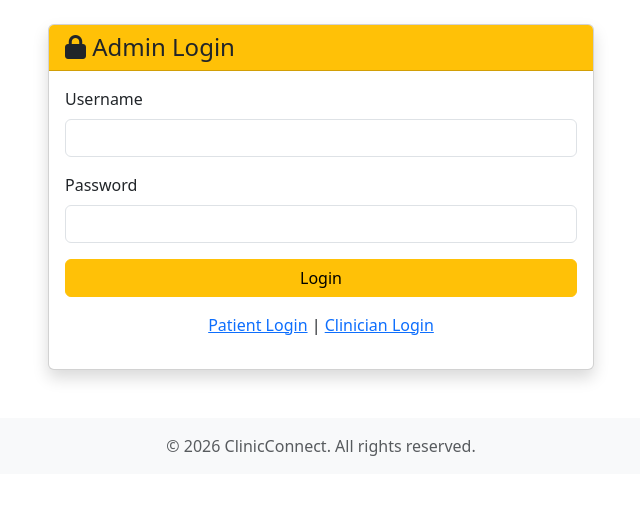
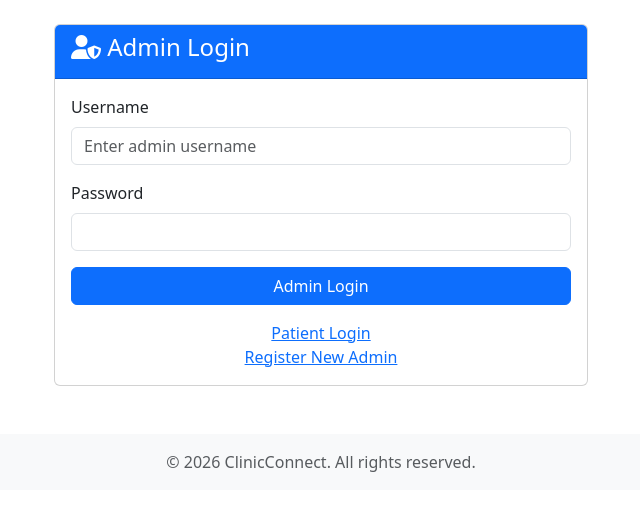
Before and after one commit to TalhaMajeed12/clinicconnect-enterprise, a Flask app: page /auth/admin/login in a window 1280 px wide. Shown: the part 56-567 px from the top of the page, without its empty margins (319-959 px from the left). Run offline with Flask 3, Linux system fonts and the light colour scheme; parts of the project's set-up code (start-up, migrations or seed data) failed here and were passed over.

Commit message:
Complete auth system: registration, login, admin login with form data preservation

```diff
--- a/app/routes/auth.py
+++ b/app/routes/auth.py
@@ -1,198 +1,336 @@
-from flask import Blueprint, render_template, request, redirect, url_for, session, flash, jsonify
-from app import db, limiter
+from flask import Blueprint, render_template, request, redirect, url_for, flash, session, jsonify
+from app import db
 from app.models import User, PatientProfile, ClinicianProfile, AuditLog, LoginAttempt
-from app.utils.otp import create_otp, verify_otp
-from app.utils.email import send_email
 from app.utils.translations import t
-from datetime import datetime, timedelta
+from datetime import datetime
 import re
+import traceback
 
 auth_bp = Blueprint('auth', __name__)
 
-def validate_password(password):
-    if not password or len(password) < 8:
-        return False, "Password must be at least 8 characters"
-    if not re.search(r'[A-Z]', password):
-        return False, "Password must contain an uppercase letter"
-    if not re.search(r'[a-z]', password):
-        return False, "Password must contain a lowercase letter"
-    if not re.search(r'\d', password):
-        return False, "Password must contain a number"
-    return True, "Valid password"
-
-
+# ============================================
+# PATIENT REGISTRATION
+# ============================================
 @auth_bp.route('/register', methods=['GET', 'POST'])
 def register():
-    if request.method == 'POST':
-        full_name = request.form.get('full_name', '').strip()
-        email = request.form.get('email', '').strip().lower()
-        phone = request.form.get('phone', '').strip()
-        password = request.form.get('password', '')
-        role = request.form.get('role', 'patient')
-
-        if not password:
-            flash(t('Please enter a password'), 'danger')
-            return redirect(url_for('auth.register'))
-
-        is_valid, msg = validate_password(password)
-        if not is_valid:
-            flash(t(msg), 'danger')
-            return redirect(url_for('auth.register'))
-
-        if User.query.filter_by(email=email).first():
-            flash(t('Email already registered'), 'danger')
-            return redirect(url_for('auth.register'))
-
-        if User.query.filter_by(phone=phone).first():
-            flash(t('Phone already registered'), 'danger')
-            return redirect(url_for('auth.register'))
-
-        user = User(
-            username=email.split('@')[0],
-            role=role
-        )
-        user.full_name = full_name
-        user.email = email
-        user.phone = phone
-        user.set_password(password)
-
-        db.session.add(user)
-        db.session.flush()
-
-        if role == 'patient':
-            patient_profile = PatientProfile(user_id=user.id)
-            db.session.add(patient_profile)
-        elif role == 'clinician':
-            clinician_profile = ClinicianProfile(user_id=user.id, specialty='General')
-            db.session.add(clinician_profile)
-
-        otp_record = create_otp(phone, user.id, purpose='registration')
-        send_email(
-            subject='ClinicConnect OTP Verification',
-            recipient=email,
-            body_html=f'''
-            <h2>{t('Welcome to ClinicConnect!')}</h2>
-            <p>{t('Your OTP for registration is:')} <strong>{otp_record.otp_code}</strong></p>
-            <p>{t('This OTP expires in 5 minutes.')}</p>
-            '''
-        )
-
-        session['registration_phone'] = phone
-        flash(t('OTP sent to your email. Please verify.'), 'info')
-        return redirect(url_for('auth.verify_otp_registration'))
-
-    return render_template('patient/register.html')
-
-
-@auth_bp.route('/verify-otp-registration', methods=['GET', 'POST'])
-def verify_otp_registration():
-    phone = session.get('registration_phone')
-    if not phone:
-        flash(t('Session expired. Please register again.'), 'warning')
-        return redirect(url_for('auth.register'))
+    # Initialize form data with empty values
+    form_data = {
+        'full_name': '',
+        'email': '',
+        'phone': '',
+        'password': '',
+        'confirm_password': ''
+    }
 
     if request.method == 'POST':
-        otp_code = request.form.get('otp', '')
-        if verify_otp(phone, otp_code):
+        # Capture form data to preserve on error
+        form_data = {
+            'full_name': request.form.get('full_name', ''),
+            'email': request.form.get('email', ''),
+            'phone': request.form.get('phone', ''),
+            'password': request.form.get('password', ''),
+            'confirm_password': request.form.get('confirm_password', '')
+        }
+
+        try:
+            full_name = form_data['full_name']
+            email = form_data['email']
+            phone = form_data['phone']
+            password = form_data['password']
+            confirm_password = form_data['confirm_password']
+
+            # Validation
+            if not full_name or not email or not phone or not password:
+                flash('All fields are required', 'danger')
+                return render_template('auth/register.html', form=form_data)
+
+            if password != confirm_password:
+                flash('Passwords do not match', 'danger')
+                return render_template('auth/register.html', form=form_data)
+
+            if len(password) < 6:
+                flash('Password must be at least 6 characters', 'danger')
+                return render_template('auth/register.html', form=form_data)
+
+            if not any(c.isupper() for c in password):
+                flash('Password must contain at least one uppercase letter', 'danger')
+                return render_template('auth/register.html', form=form_data)
+
+            # Check if user exists
+            if User.query.filter_by(email=email).first():
+                flash('Email already registered', 'danger')
+                return render_template('auth/register.html', form=form_data)
+
+            if User.query.filter_by(phone=phone).first():
+                flash('Phone number already registered', 'danger')
+                return render_template('auth/register.html', form=form_data)
+
+            # Create user (role is always 'patient' for registration)
+            username = email.split('@')[0]
+            # Make username unique if it already exists
+            if User.query.filter_by(username=username).first():
+                username = f"{username}_{datetime.utcnow().strftime('%Y%m%d%H%M%S')}"
+
+            user = User(
+                username=username,
+                role='patient',  # Force role to patient
+                full_name=full_name,
+                email=email,
+                phone=phone
+            )
+            user.set_password(password)
+
+            db.session.add(user)
+            db.session.flush()
+
+            # Create patient profile
+            patient = PatientProfile(user_id=user.id)
+            db.session.add(patient)
             db.session.commit()
-            session.pop('registration_phone', None)
-            flash(t('Registration complete! You can now log in.'), 'success')
+
+            flash('Registration successful! Please login.', 'success')
             return redirect(url_for('auth.login'))
-        else:
-            flash(t('Invalid or expired OTP.'), 'danger')
 
-    return render_template('patient/verify_otp.html')
+        except Exception as e:
+            db.session.rollback()
+            print(f"Registration Error: {str(e)}")
+            print(traceback.format_exc())
+            flash('Registration failed. Please try again.', 'danger')
+            return render_template('auth/register.html', form=form_data)
 
+    return render_template('auth/register.html', form=form_data)
 
+# ============================================
+# PATIENT LOGIN
+# ============================================
 @auth_bp.route('/login', methods=['GET', 'POST'])
-@limiter.limit("5 per minute")
 def login():
     if request.method == 'POST':
-        identifier = request.form.get('identifier', '').strip()
-        password = request.form.get('password', '')
+        try:
+            identifier = request.form.get('email') or request.form.get('phone')
+            password = request.form.get('password')
 
-        user = User.query.filter(
-            (User._email == User.encrypt_field(identifier)) |
-            (User._phone == User.encrypt_field(identifier))
-        ).first()
+            if not identifier or not password:
+                flash('Email/Phone and password required', 'danger')
+                return render_template('auth/login.html')
 
-        if not user:
-            flash(t('Invalid credentials'), 'danger')
-            return render_template('patient/login.html')
+            # Find user by email or phone
+            user = User.query.filter(
+                (User.email == identifier) | (User.phone == identifier)
+            ).first()
 
-        if user.check_password(password):
+            if not user:
+                flash('Invalid credentials', 'danger')
+                return render_template('auth/login.html')
+
+            if not user.check_password(password):
+                flash('Invalid credentials', 'danger')
+                return render_template('auth/login.html')
+
+            if not user.is_active:
+                flash('Account is deactivated', 'danger')
+                return render_template('auth/login.html')
+
+            # Login successful
             session['user_id'] = user.id
             session['role'] = user.role
+            session['username'] = user.username
+            session['full_name'] = user.full_name
+
             user.last_login = datetime.utcnow()
+
+            # Log login attempt
+            login_attempt = LoginAttempt(
+                identifier=identifier,
+                ip_address=request.remote_addr,
+                user_agent=request.headers.get('User-Agent'),
+                success=True
+            )
+            db.session.add(login_attempt)
             db.session.commit()
 
-            flash(t('Login successful!'), 'success')
-
+            # Redirect based on role
             if user.role == 'admin':
                 return redirect(url_for('admin.dashboard'))
             elif user.role == 'clinician':
                 return redirect(url_for('clinician.dashboard'))
             else:
                 return redirect(url_for('patient.dashboard'))
-        else:
-            flash(t('Invalid credentials'), 'danger')
 
-    return render_template('patient/login.html')
+        except Exception as e:
+            print(f"Login Error: {str(e)}")
+            print(traceback.format_exc())
+            flash('Login failed. Please try again.', 'danger')
+            return render_template('auth/login.html')
 
+    return render_template('auth/login.html')
 
-@auth_bp.route('/change-language/<lang>')
+# ============================================
+# ADMIN LOGIN
+# ============================================
+@auth_bp.route('/admin/login', methods=['GET', 'POST'])
+def admin_login():
+    if request.method == 'POST':
+        try:
+            username = request.form.get('username')
+            password = request.form.get('password')
+
+            if not username or not password:
+                flash('Username and password required', 'danger')
+                return render_template('auth/admin_login.html')
+
+            user = User.query.filter_by(username=username).first()
+
+            if not user:
+                flash('Invalid credentials', 'danger')
+                return render_template('auth/admin_login.html')
+
+            if not user.check_password(password):
+                flash('Invalid credentials', 'danger')
+                return render_template('auth/admin_login.html')
+
+            if user.role != 'admin':
+                flash('Access denied. Admin only.', 'danger')
+                return render_template('auth/admin_login.html')
+
+            if not user.is_active:
+                flash('Account is deactivated', 'danger')
+                return render_template('auth/admin_login.html')
+
+            session['user_id'] = user.id
+            session['role'] = user.role
+            session['username'] = user.username
+            session['full_name'] = user.full_name
+
+            user.last_login = datetime.utcnow()
+            db.session.commit()
+
+            flash('Admin login successful!', 'success')
+            return redirect(url_for('admin.dashboard'))
+
+        except Exception as e:
+            print(f"Admin Login Error: {str(e)}")
+            print(traceback.format_exc())
+            flash('Login failed', 'danger')
+            return render_template('auth/admin_login.html')
+
+    return render_template('auth/admin_login.html')
+
+# ============================================
+# ADMIN REGISTRATION (For creating admin accounts)
+# ============================================
+@auth_bp.route('/admin/register', methods=['GET', 'POST'])
+def admin_register():
+    form_data = {
+        'username': '',
+        'full_name': '',
+        'email': '',
+        'phone': '',
+        'password': '',
+        'confirm_password': ''
+    }
+
+    if request.method == 'POST':
+        form_data = {
+            'username': request.form.get('username', ''),
+            'full_name': request.form.get('full_name', ''),
+            'email': request.form.get('email', ''),
+            'phone': request.form.get('phone', ''),
+            'password': request.form.get('password', ''),
+            'confirm_password': request.form.get('confirm_password', '')
+        }
+
+        try:
+            username = form_data['username']
+            full_name = form_data['full_name']
+            email = form_data['email']
+            phone = form_data['phone']
+            password = form_data['password']
+            confirm_password = form_data['confirm_password']
+
+            if not username or not full_name or not email or not phone or not password:
+                flash('All fields are required', 'danger')
+                return render_template('auth/admin_register.html', form=form_data)
+
+            if password != confirm_password:
+                flash('Passwords do not match', 'danger')
+                return render_template('auth/admin_register.html', form=form_data)
+
+            if len(password) < 6:
+                flash('Password must be at least 6 characters', 'danger')
+                return render_template('auth/admin_register.html', form=form_data)
+
+            if User.query.filter_by(username=username).first():
+                flash('Username already exists', 'danger')
+                return render_template('auth/admin_register.html', form=form_data)
+
+            if User.query.filter_by(email=email).first():
+                flash('Email already registered', 'danger')
+                return render_template('auth/admin_register.html', form=form_data)
+
+            user = User(
+                username=username,
+                role='admin',
+                full_name=full_name,
+                email=email,
+                phone=phone
+            )
+            user.set_password(password)
+
+            db.session.add(user)
+            db.session.flush()
+
+            # Create admin clinician profile
+            clinician = ClinicianProfile(
+                user_id=user.id,
+                specialty='Administration',
+                consultation_fee=0
+            )
+            db.session.add(clinician)
+            db.session.commit()
+
+            flash('Admin created successfully! Please login.', 'success')
+            return redirect(url_for('auth.admin_login'))
+
+        except Exception as e:
+            db.session.rollback()
+            print(f"Admin Registration Error: {str(e)}")
+            flash(f'Error: {str(e)}', 'danger')
+            return render_template('auth/admin_register.html', form=form_data)
+
+    return render_template('auth/admin_register.html', form=form_data)
+
+# ============================================
+# LOGOUT
+# ============================================
+@auth_bp.route('/logout')
+def logout():
+    session.clear()
+    flash('Logged out successfully', 'success')
+    return redirect(url_for('auth.login'))
+
+# ============================================
+# CHANGE LANGUAGE
+# ============================================
+@auth_bp.route('/change_language/<lang>')
 def change_language(lang):
     if lang in ['en', 'ur']:
         session['language'] = lang
     return redirect(request.referrer or url_for('main.index'))
 
-
-@auth_bp.route('/logout')
-def logout():
-    session.clear()
-    flash(t('Logged out successfully.'), 'info')
-    return redirect(url_for('main.index'))
-
-
-@auth_bp.route('/admin/login', methods=['GET', 'POST'])
-def admin_login():
-    if request.method == 'POST':
-        username = request.form.get('username', '').strip()
-        password = request.form.get('password', '')
-
-        user = User.query.filter_by(username=username, role='admin').first()
-
-        if user and user.check_password(password):
-            session['user_id'] = user.id
-            session['role'] = user.role
-            user.last_login = datetime.utcnow()
-            db.session.commit()
-
-            flash(t('Admin login successful!'), 'success')
-            return redirect(url_for('admin.dashboard'))
-        else:
-            flash(t('Invalid admin credentials'), 'danger')
-
-    return render_template('admin/login.html')
-
-
-@auth_bp.route('/clinician/login', methods=['GET', 'POST'])
-def clinician_login():
-    if request.method == 'POST':
-        username = request.form.get('username', '').strip()
-        password = request.form.get('password', '')
-
-        user = User.query.filter_by(username=username, role='clinician').first()
-
-        if user and user.check_password(password):
-            session['user_id'] = user.id
-            session['role'] = user.role
-            user.last_login = datetime.utcnow()
-            db.session.commit()
-
-            flash(t('Clinician login successful!'), 'success')
-            return redirect(url_for('clinician.dashboard'))
-        else:
-            flash(t('Invalid clinician credentials'), 'danger')
-
-    return render_template('clinician/login.html')
+# ============================================
+# CHECK AUTH STATUS (AJAX)
+# ============================================
+@auth_bp.route('/status')
+def status():
+    user_id = session.get('user_id')
+    if user_id:
+        user = User.query.get(user_id)
+        if user:
+            return jsonify({
+                'authenticated': True,
+                'username': user.username,
+                'role': user.role,
+                'full_name': user.full_name
+            })
+    return jsonify({'authenticated': False})
--- a/app/templates/auth/admin_login.html
+++ b/app/templates/auth/admin_login.html
@@ -12,7 +12,7 @@
                     <form method="POST">
                         <div class="mb-3">
                             <label class="form-label">Username</label>
-                            <input type="text" class="form-control" name="username" placeholder="Enter admin username" required>
+                            <input type="text" class="form-control" name="username" placeholder="Enter admin username" value="{{ request.form.get('username', '') }}" required>
                         </div>
 
                         <div class="mb-3">
@@ -26,6 +26,9 @@
                     <div class="mt-3 text-center">
                         <a href="{{ url_for('auth.login') }}">Patient Login</a>
                     </div>
+                    <div class="text-center">
+                        <a href="{{ url_for('auth.admin_register') }}">Register New Admin</a>
+                    </div>
                 </div>
             </div>
         </div>
--- a/app/templates/auth/login.html
+++ b/app/templates/auth/login.html
@@ -12,7 +12,7 @@
                     <form method="POST">
                         <div class="mb-3">
                             <label class="form-label">Email or Phone</label>
-                            <input type="text" class="form-control" name="email" placeholder="Enter email or phone" required>
+                            <input type="text" class="form-control" name="email" placeholder="Enter email or phone" value="{{ request.form.get('email', '') }}" required>
                         </div>
 
                         <div class="mb-3">
```
Also changed, not shown: app/templates/auth/admin_register.html (+13 -4 lines), app/templates/auth/register.html (+18 -3 lines), app/templates/base.html (+18 -4 lines).
